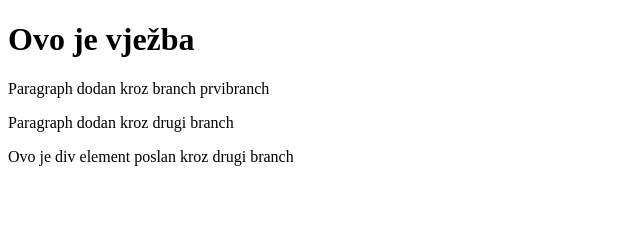
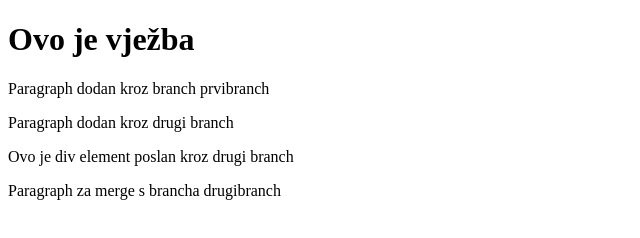
Before and after one commit to posl-marko/vjezba-ispit, a website: page index.html in a window 1280 px wide. Shown: the whole page, without its empty margins (0-640 px from the left). Drawn offline with Linux system fonts and the light colour scheme.

Commit message:
Paragraph za merge drugibranch

```diff
--- a/index.html
+++ b/index.html
@@ -11,5 +11,7 @@
     <p>Paragraph dodan kroz branch prvibranch</p>
     <p>Paragraph dodan kroz drugi branch</p>
     <div>Ovo je div element poslan kroz drugi branch</div>
+
+    <p>Paragraph za merge s brancha drugibranch</p>
 </body>
 </html>
```
